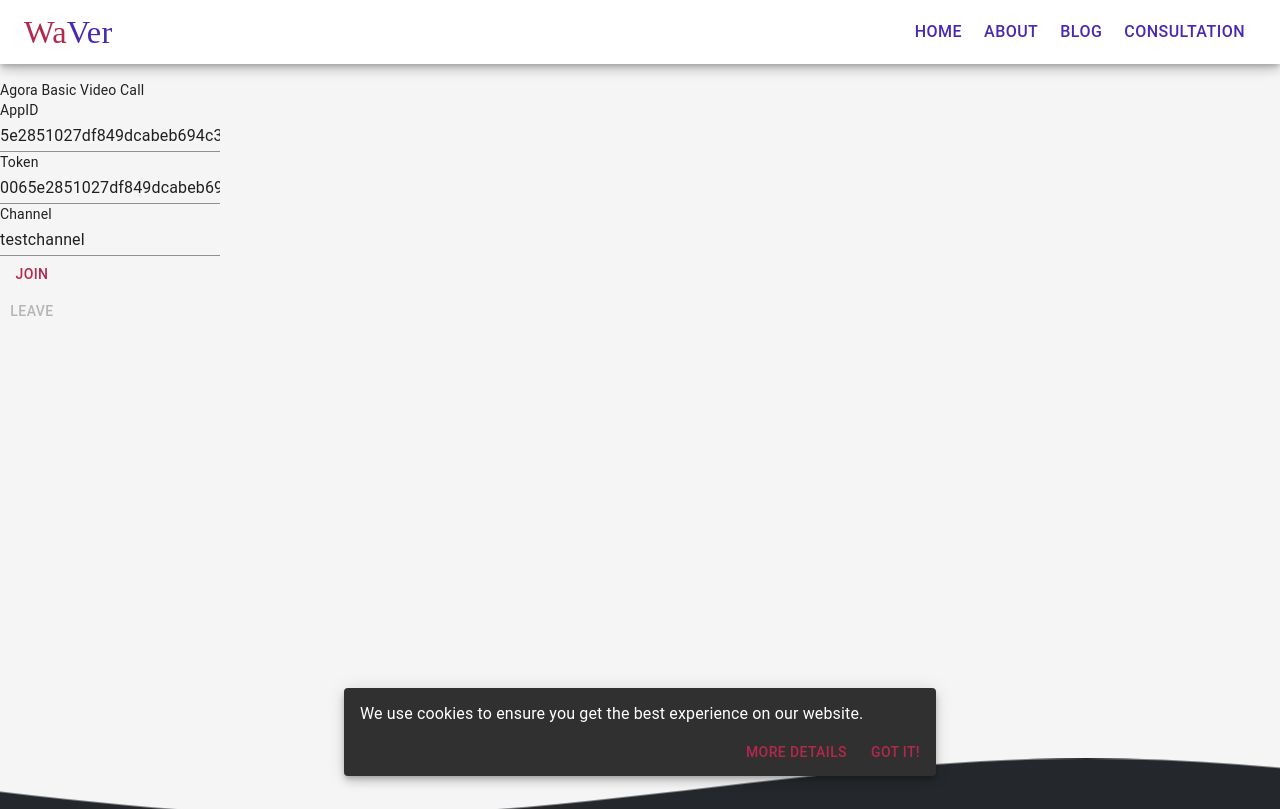
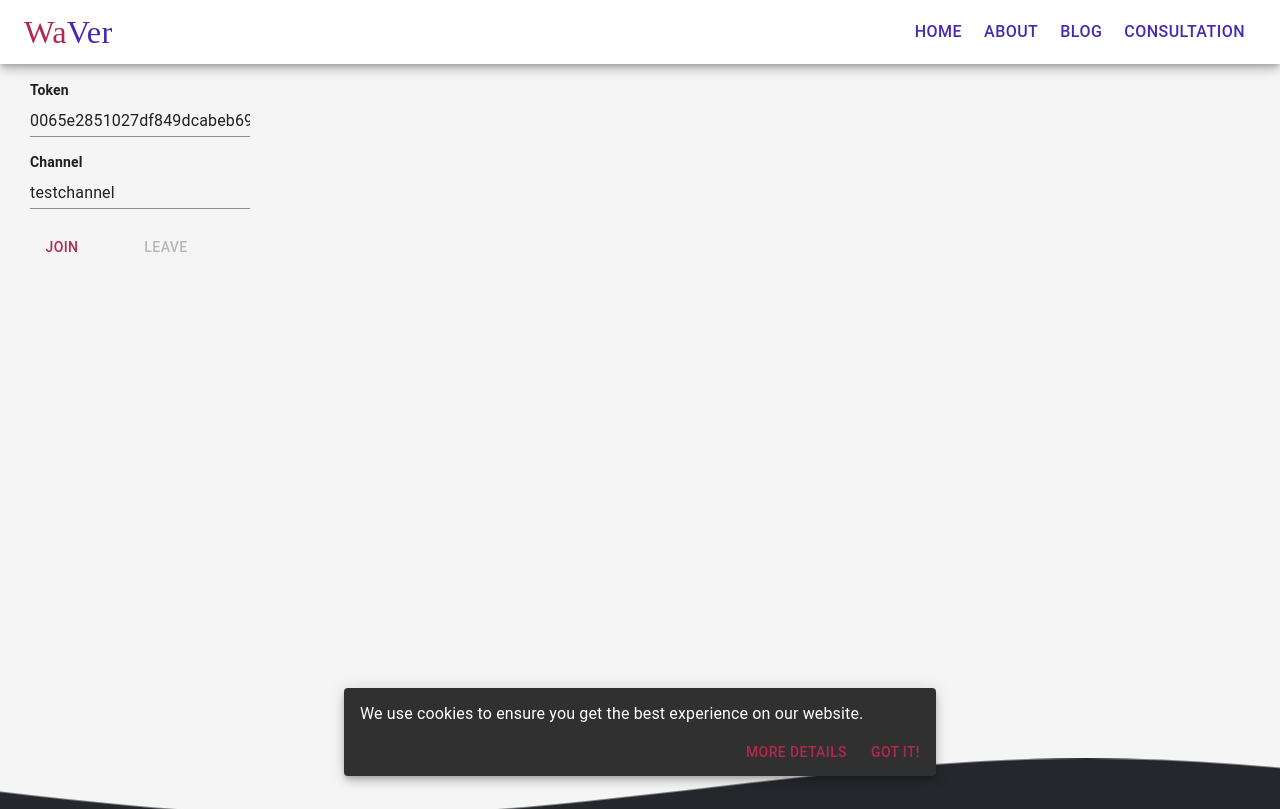
Before and after one commit to codendlearn/coderstarts, a React (Create React App) app: page /consultation in a window 1280 px wide. Shown: the top 809 px of the page. Built offline with nearby package versions, Linux system fonts and the light colour scheme.

Commit message:
video resolution

```diff
--- a/src/pages/videocall/VideoConsultation.tsx
+++ b/src/pages/videocall/VideoConsultation.tsx
@@ -1,19 +1,16 @@
 import {Button, Input} from '@material-ui/core'
 import React, {useState} from 'react'
 import {leaveCall, startBasicCall} from '../../utils/Agora_RTC'
+import "./home.css"
 
 const VideoConsultation = () => {
 
-    const [appid, setAppid] = useState("5e2851027df849dcabeb694c39b83547")
     const [channel, setChannel] = useState("testchannel")
     const [token, setToken] = useState('0065e2851027df849dcabeb694c39b83547IACZz0CTnt/Lo1hLSEzksgubuzFbDOvpuyE74Yk7g9ComupuE8wAAAAAEACVypXNzXDHXwEAAQDScMdf')
     const [isJoin, setIsJoin] = useState(false)
 
     const handleClickJoin = () => {
-        if (!appid || !channel || !token) {
-            if (!appid) {
-                //openNotification('appid')
-            }
+        if (!channel || !token) {
             if (!channel) {
                 //openNotification('channel')
             }
@@ -24,7 +21,6 @@ const VideoConsultation = () => {
         }
 
         let options = {
-            appId: appid,
             channel: channel,
             token: token,
         }
@@ -41,19 +37,7 @@ const VideoConsultation = () => {
 
     return (
         <div className='home-box'>
-            <div className='title-box'>
-                <span id='title-agora'>Agora Basic Video Call</span>
-                <a href="https://github.com/AgoraIO/Basic-Video-Call/tree/master/One-to-One-Video/Agora-Web-Tutorial-1to1-React-NG" className="aperture">
-                    <span className="github"></span>
-                </a>
-            </div>
             <div className='message-box'>
-                <div>
-                    <span className='text-agora'>AppID</span>
-                    <div className='input-box'>
-                        <Input placeholder="Enter Appid" value={appid} onChange={(e) => {setAppid(e.target.value)}} />
-                    </div>
-                </div>
                 <div>
                     <span className='text-agora'>Token</span>
                     <div className='input-box'>
--- /dev/null
+++ b/src/pages/videocall/home.css
@@ -0,0 +1,125 @@
+
+.title-box {
+  width: 100%;
+  height: 75px;
+  background-color: dodgerblue;
+  margin-bottom: 30px;
+}
+
+#title-agora {
+  font-size: 25px;
+  color: white;
+  font-family: 'HelveticaNeue';
+  display: flex;
+  justify-content: center;
+  transform: translateY(40%);
+}
+
+.home-box {
+
+}
+
+.github {
+  cursor: pointer;
+  background-repeat: no-repeat;
+  position: absolute;
+  background-size: 50px;
+  display: block;
+  width: 50px;
+  height: 50px;
+  margin: 20px;
+  border-radius: 28px;
+  transform: translateY(-40px);
+  -webkit-box-reflect: below;
+  -webkit-box-reflect:below 2px
+  -webkit-linear-gradient(90deg, rgba(0,0,0,0) 15%,rgba(0,0,0,0.5));
+ }
+
+ .aperture {
+  /* display: inline-block; */
+  width: 58px !important;
+  height: 58px !important;
+  position: absolute;
+  right: 100px;
+  top: 41px;
+  z-index: 1999;
+}
+
+.aperture::after {
+  content: "";
+  position: absolute;
+  width: 100%;
+  height: 100%;
+  top: -24px;
+  left: 16px;
+  border-radius: 50%;
+  box-shadow: inset 0 0 10px #fff06a, inset 4px 0 16px #f0f, inset -4px 0 16px #0ff, inset 4px 0 16px #f0f, inset -4px 0 16px #0ff, 0 0 10px #fff06a, -6px 0 36px #f0f, 6px 0 36px #0ff;
+  -webkit-animation: rotate 3s infinite linear;
+  animation: rotate 3s infinite linear;
+}
+
+@-webkit-keyframes rotate {
+  0% {
+    -webkit-transform: rotate(0deg);
+    transform: rotate(0deg)
+  }
+
+  100% {
+    -webkit-transform: rotate(360deg);
+    transform: rotate(360deg)
+  }
+}
+
+@keyframes rotate {
+  0% {
+    -webkit-transform: rotate(0deg);
+    transform: rotate(0deg)
+  }
+
+  100% {
+    -webkit-transform: rotate(360deg);
+    transform: rotate(360deg)
+  }
+}
+
+.message-box {
+  margin-left: 30px;
+}
+
+.text-agora {
+  font-weight: bold;
+  font-size: 14px;
+  /* margin-left: 10px; */
+
+}
+
+.input-box {
+  width: 320px;
+  margin-top: 5px;
+  margin-bottom: 15px;
+}
+
+.click-box {
+  display: flex;
+  margin-top: 20px;
+}
+
+.joinButton {
+  margin-right: 30px;
+}
+
+.leaveButton {
+  margin-left: 10px;
+}
+
+.video-agora-box {
+  display: flex;
+  flex-wrap: wrap-reverse;
+  margin: 20px;
+}
+
+#video-agora-local {
+  width: 320px;
+  height: 240px;
+  margin-right: 75px;
+}
--- a/src/utils/Agora_RTC.ts
+++ b/src/utils/Agora_RTC.ts
@@ -12,22 +12,8 @@ const rtc: IRtc = {
   localVideoTrack: null,
 }
 
-// const options = {
-//   // Pass your app ID here
-//   appId: "<YOUR APP ID>",
-//   // Set the channel name
-//   channel: "demo_channel_name",
-//   // Pass a token if your project enables the App Certificate
-//   token: null,
-//   // // If not specified, agora will automatically assign one
-//   // uid: null,
-// };
-
-async function startBasicCall(options: {
-  appId: any
-  channel: any
-  token: any
-}) {
+const appId = '5e2851027df849dcabeb694c39b83547'
+async function startBasicCall(options: { channel: any; token: any }) {
   rtc.client = AgoraRTC.createClient({ mode: 'rtc', codec: 'vp8' })
   if (rtc.client != null) {
     // Subscribe to a remote user
@@ -73,7 +59,7 @@ async function startBasicCall(options: {
 
     // Join a channel
     const uid = await rtc.client.join(
-      options.appId,
+      appId,
       options.channel,
       options.token,
       null
@@ -83,7 +69,9 @@ async function startBasicCall(options: {
     // Create an audio track from the audio captured by a microphone
     rtc.localAudioTrack = await AgoraRTC.createMicrophoneAudioTrack()
     // Create a video track from the video captured by a camera
-    rtc.localVideoTrack = await AgoraRTC.createCameraVideoTrack()
+    rtc.localVideoTrack = await AgoraRTC.createCameraVideoTrack({
+      encoderConfig: '720p_1',
+    })
 
     const localPlayer = document.createElement('div')
     localPlayer.id = uid + ''
--- a/tsconfig.json
+++ b/tsconfig.json
@@ -18,7 +18,7 @@
     "resolveJsonModule": true,
     "isolatedModules": true,
     "noEmit": true,
-    "jsx": "react"
+    "jsx": "react-jsx"
   },
   "include": [
     "src"
```
